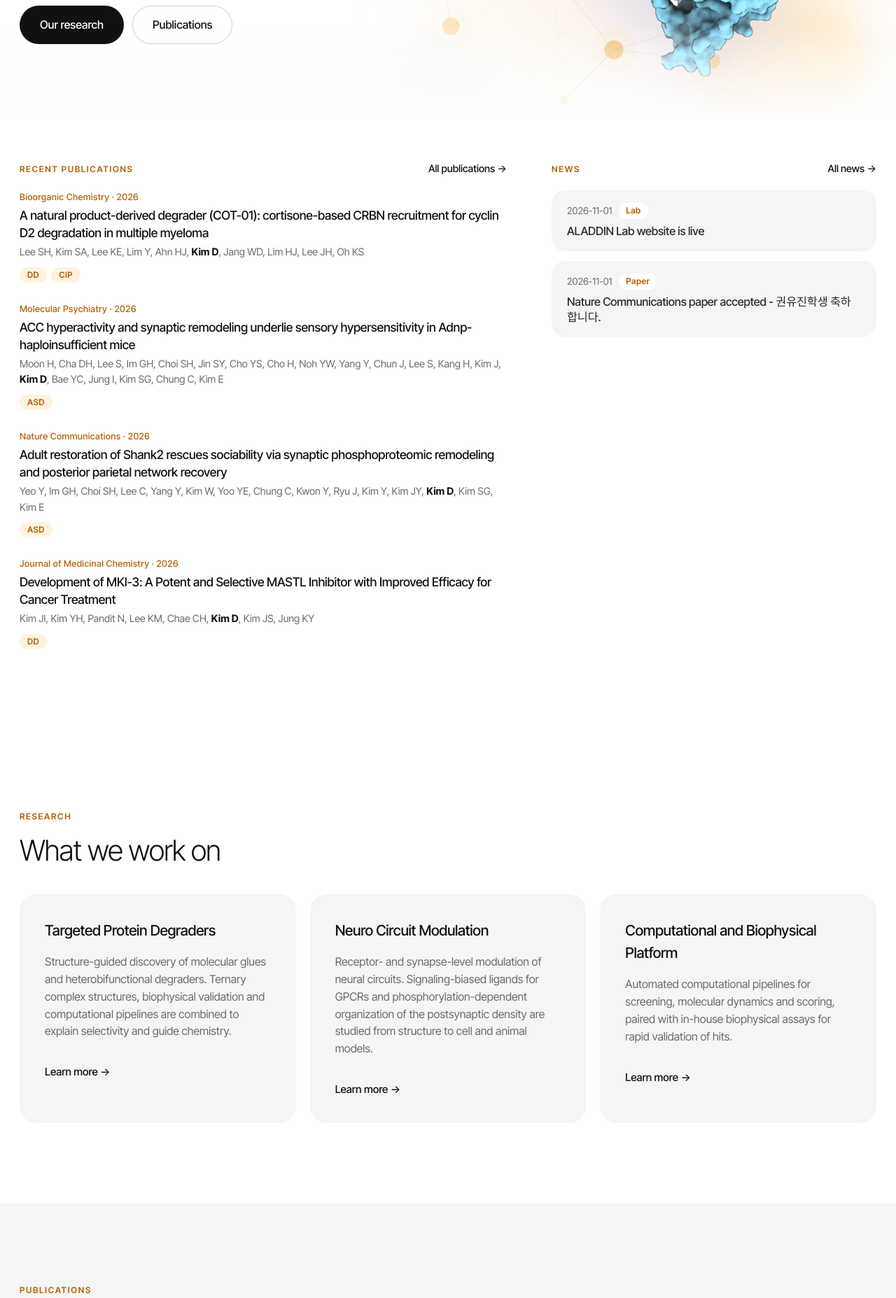
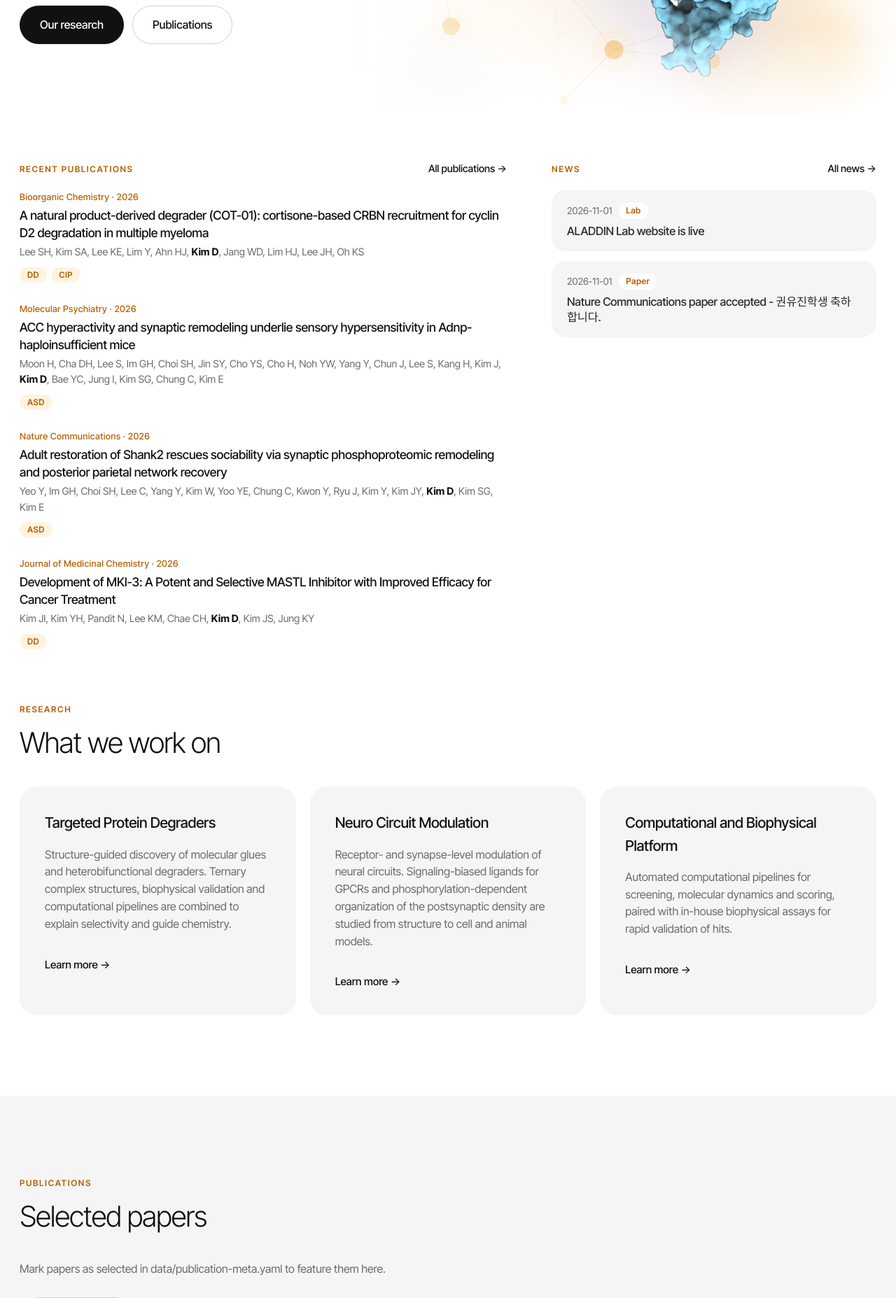
Before and after one commit to aLaDDIN-labs/aladdin-labs.github.io, a Next.js app: page / in a window 1280 px wide. Shown: the part 558-2413 px from the top of the page at 70% size. Built offline with nearby package versions, Linux system fonts and the light colour scheme; a web font is replaced by a local one.

Commit message:
Add files via upload

```diff
--- a/app/globals.css
+++ b/app/globals.css
@@ -468,3 +468,7 @@ html[data-lang="ko"] .en-only { display: none; }
   .contact-grid { grid-template-columns: 1fr; gap: 32px; padding: 36px 0 70px; }
   .contact-info dl { grid-template-columns: 90px 1fr; }
 }
+
+/* Home: tighten the gap between "Recent publications" and the next section */
+.latest { padding-bottom: clamp(12px, 2vw, 28px); }
+.latest + .section { padding-top: clamp(28px, 4vw, 52px); }
```
